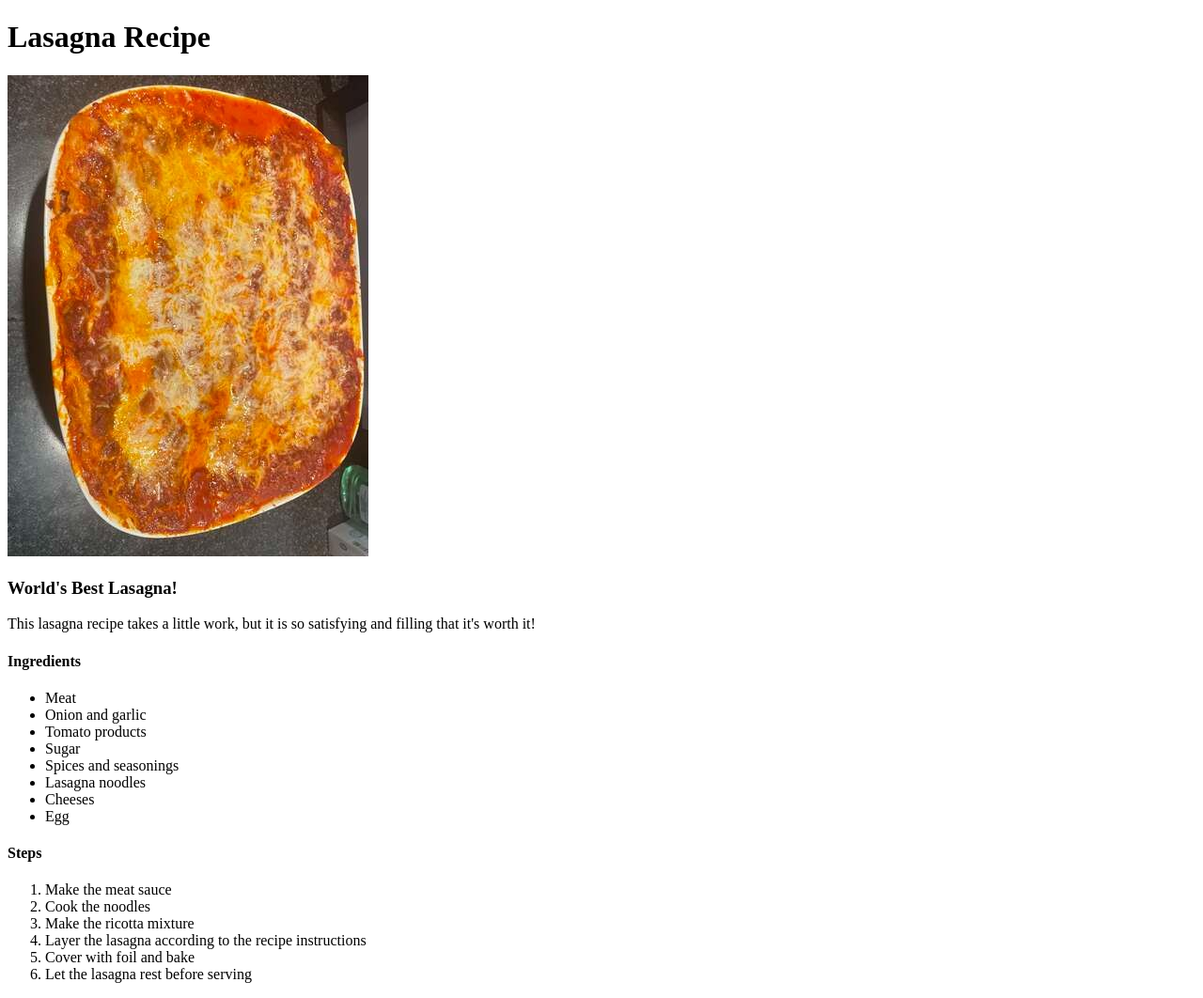
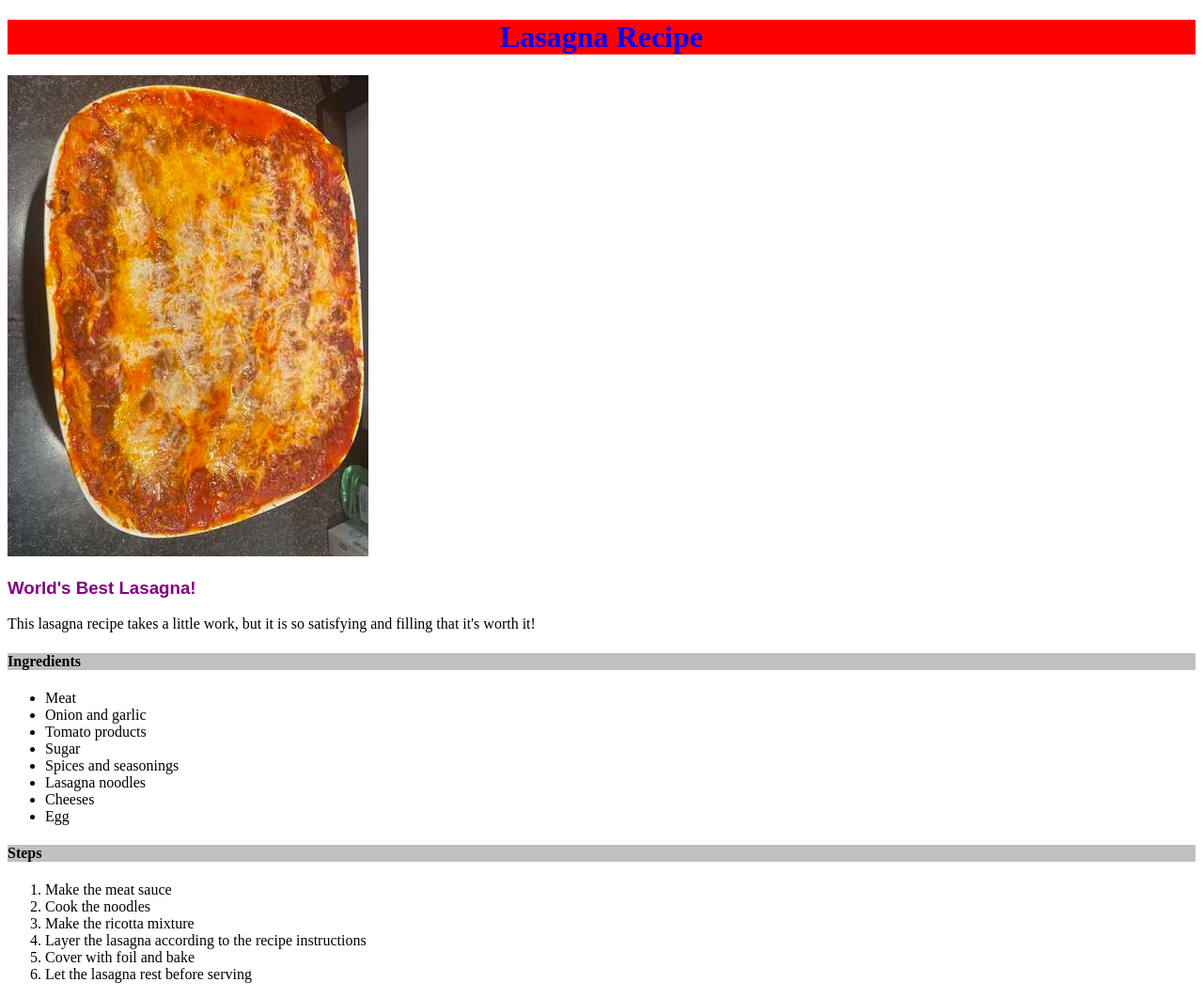
Before and after one commit to seanghods/odin-recipes, a plain HTML site: page recipes/lasagna.html in a window 1280 px wide. Shown: the whole page at 94% size. Drawn offline with Linux system fonts and the light colour scheme.

Commit message:
Add CSS styling

```diff
--- a/recipes/lasagna.html
+++ b/recipes/lasagna.html
@@ -4,13 +4,14 @@
     <meta charset="UTF-8">
     <meta name="viewport" content="width=<device-width>, initial-scale=1.0">
     <title>Lasagna Recipe</title>
+    <link rel="stylesheet" href="../styles.css">
 </head>
 <body>
     <h1>Lasagna Recipe</h1>
     <img src="../images/image.jpeg" alt="picture of lasagna">
     <h3>World's Best Lasagna!</h3>
     <p>This lasagna recipe takes a little work, but it is so satisfying and filling that it's worth it!</p>
-    <h4>Ingredients</h4>
+    <h4 class="big">Ingredients</h4>
     <ul>
         <li>Meat</li>
         <li>Onion and garlic</li>
@@ -21,7 +22,7 @@
         <li>Cheeses</li>
         <li>Egg</li>
     </ul>
-    <h4>Steps</h4>
+    <h4 class="big">Steps</h4>
     <ol>
         <li>Make the meat sauce</li>
         <li>Cook the noodles</li>
--- /dev/null
+++ b/styles.css
@@ -0,0 +1,17 @@
+h1{
+    background-color: red;
+    color:blue;
+    text-align: center;
+}
+a{
+    background-color: blue;
+    color: green;
+    font-size: 30px;
+}
+h3{
+    color:purple;
+    font-family: sans-serif;
+}
+.big{
+    background-color: silver;
+}
```
Also changed, not shown: index.html (+1 -0 lines).
